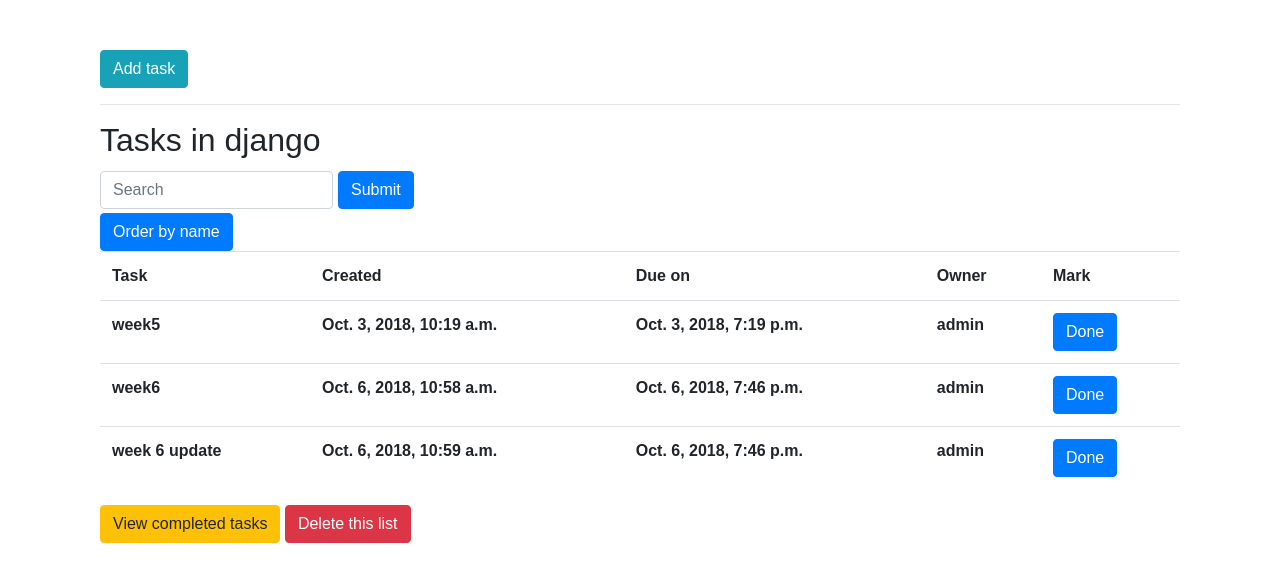
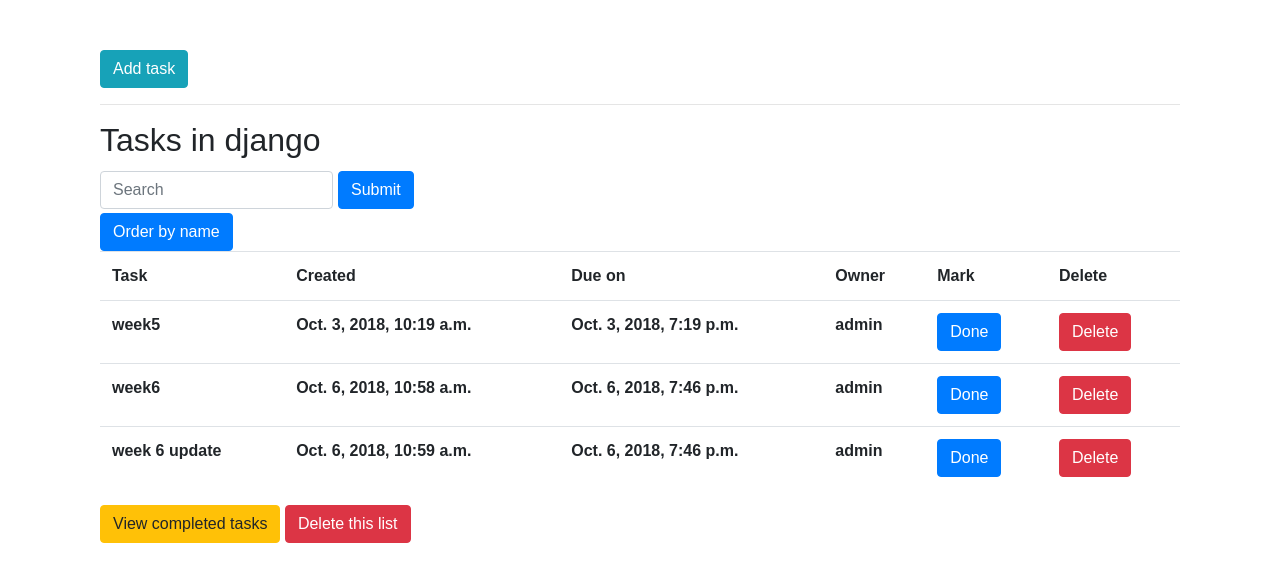
Before and after one commit to DastanB/BF-Django, a Django app: page /1/todolist in a window 1280 px wide. Shown: the part 56-638 px from the top of the page. Run offline with Django 3.2, Linux system fonts and the light colour scheme; data comes from the database, SQL or seed files in the repository; both versions use the stored data as it was after the commit; lists and menus that the app fills with data are empty; some libraries are stand-ins or nearby versions.

Commit message:
week 6 update

```diff
--- a/week5/todo/main/forms.py
+++ b/week5/todo/main/forms.py
@@ -7,7 +7,7 @@ class SearchListForm(forms.Form):
 
 class TaskForm(forms.Form):
     name = forms.CharField(max_length = 255)
-    due_on = forms.CharField()
+    due_on = forms.DateTimeField()
     owner = forms.ModelChoiceField(queryset=User.objects.all())
 
 class ListForm(forms.ModelForm):
--- a/week5/todo/main/urls.py
+++ b/week5/todo/main/urls.py
@@ -11,4 +11,5 @@ urlpatterns = [
     path('<int:fk>/new_task', views.new_task, name="add_task"),
     path('<int:fk>/updatetask/<int:pk>', views.make_done_task),
     path('<int:fk>/tasknotdone/<int:pk>', views.make_notdone_task),
+    path('<int:fk>/deletetask/<int:pk>', views.delete_task),
 ]
--- a/week5/todo/main/views.py
+++ b/week5/todo/main/views.py
@@ -106,6 +106,9 @@ def show_lists(request):
 
 def new_task(request, fk):
     if request.method == 'POST':
+        # data = request.POST
+        # due_on = parse_datetime(data['due_on'])
+        # data['due_on'] = due_on
         form = TaskForm(request.POST or None)
         print(form.errors)
         if form.is_valid():
@@ -113,8 +116,7 @@ def new_task(request, fk):
             name = form.cleaned_data['name']
             due_on = form.cleaned_data['due_on']
             owner = form.cleaned_data['owner']
-            created = models.DateTimeField()
-            due_on = models.DateTimeField()
+
             task = Task()
             task.name = name
             task.created = datetime.now()
@@ -123,7 +125,7 @@ def new_task(request, fk):
             task.mark = False
             task.list_id = List.objects.get(pk=fk)
             task.save()
-            return redirect('<fk>/todolist')
+            return redirect('./todolist')
 
 
     form = TaskForm()
@@ -165,3 +167,9 @@ def delete_list(request, fk):
     the_list = List.objects.get(pk= fk)
     the_list.delete()
     return redirect('..')
+
+def delete_task(request, fk, pk):
+    task = Task.objects.get(pk= pk)
+    task.delete()
+    messages.success(request, ('Task has been deleted!'))
+    return redirect('../todolist')
--- a/week5/todo/templates/main/completed_todo_list.html
+++ b/week5/todo/templates/main/completed_todo_list.html
@@ -18,6 +18,7 @@
         <th>Due on</th>
         <th>Owner</th>
         <th>Mark</th>
+        <th>Delete</th>
     </tr>
     {% for task in tasks %}
     {% if task.mark is True %}
@@ -30,6 +31,9 @@
         <th>
             <a href="./tasknotdone/{{task.id}}"><button type="button" class="btn btn-primary">Not Done</button></a>
         </th>
+        <th>
+            <a href="./deletetask/{{task.id}}"><button type="button" class="btn btn-danger">Delete</button></a>
+        </th>
     {% endif %}
     </tr>
     {% endfor %}
--- a/week5/todo/templates/main/todo_list.html
+++ b/week5/todo/templates/main/todo_list.html
@@ -22,6 +22,7 @@
         <th>Due on</th>
         <th>Owner</th>
         <th>Mark</th>
+        <th>Delete</th>
     </tr>
     {% for task in tasks %}
     {% if task.mark is False %}
@@ -34,6 +35,9 @@
         <th>
             <a href="./updatetask/{{task.id}}"><button type="button" class="btn btn-primary">Done</button></a>
         </th>
+        <th>
+            <a href="./deletetask/{{task.id}}"><button type="button" class="btn btn-danger">Delete</button></a>
+        </th>
     {% endif %}
     </tr>
     {% endfor %}
```
Also changed, not shown: week5/todo/db.sqlite3, week5/todo/static/base.css (indentation only).
